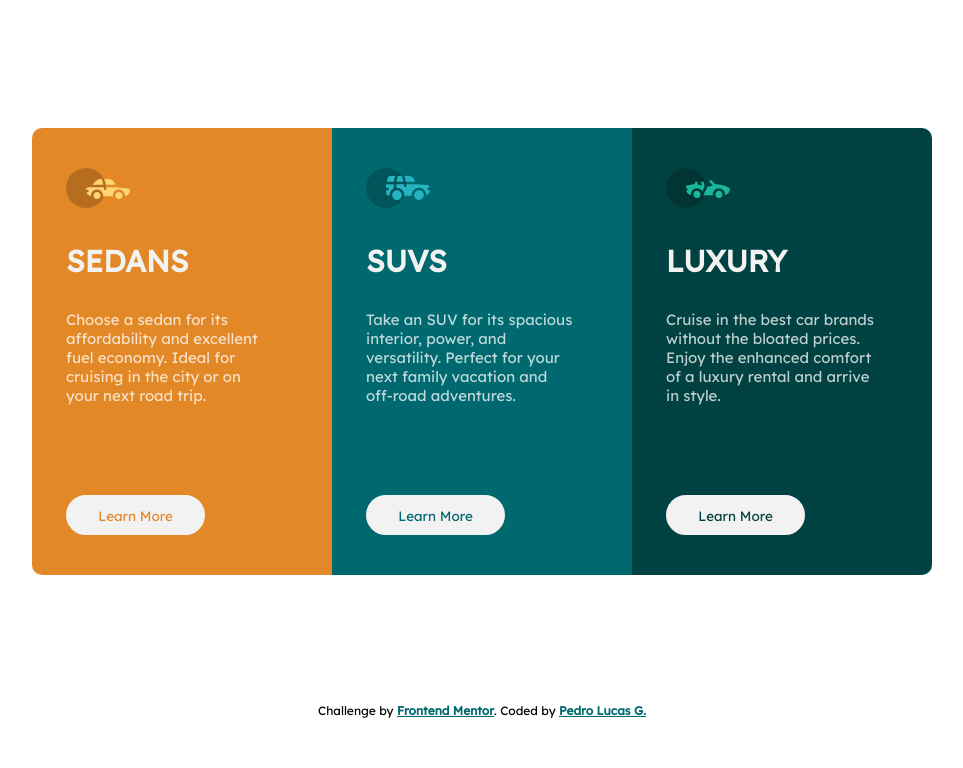
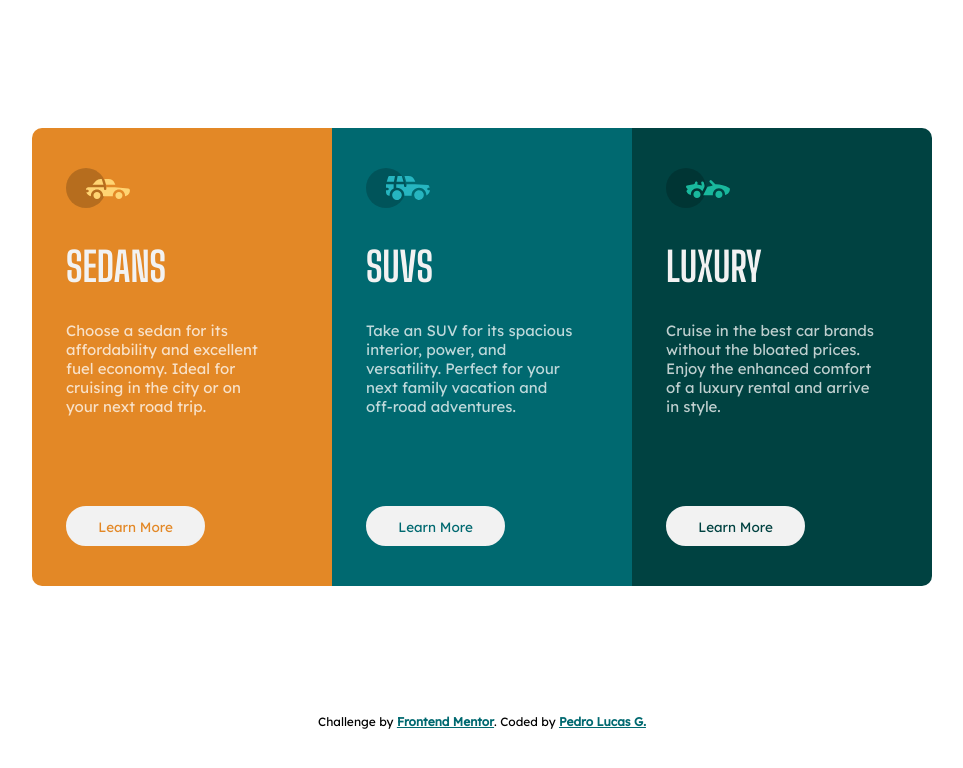
Before and after one commit to plgomes03/3-column-preview-card-component, a plain HTML site: page index.html in a window 1280 px wide. Shown: the whole page, without its empty margins (158-1121 px from the left). Drawn offline with Linux system fonts and the light colour scheme.

Commit message:
Add files via upload

```diff
--- a/scss/style.scss
+++ b/scss/style.scss
@@ -27,7 +27,9 @@ main {
 
 h1 {
 	color: $very-light-gray;
-	font-size: 2rem;
+	font-family: $big-shoulders-display;
+	font-size: 2.7rem;
+	font-weight: 700;
 }
 
 p {
```
Also changed, not shown: css/style.min.css.
